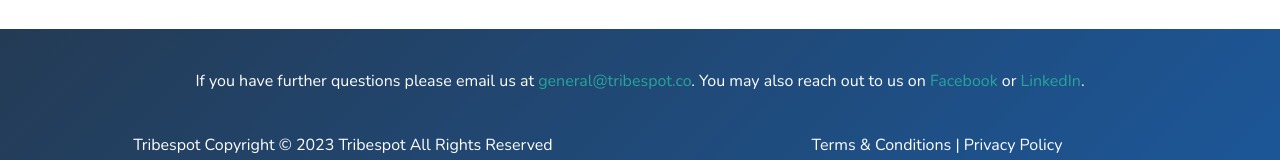
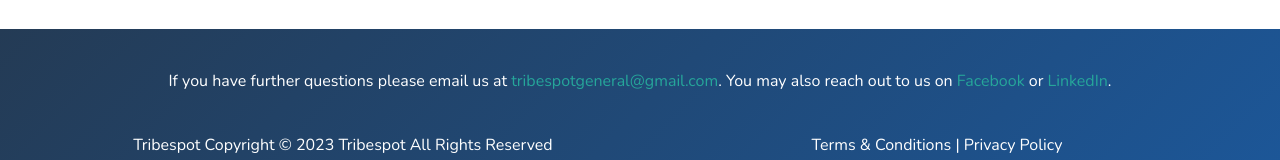
Before and after one commit to michaelliangau/michaelliangaustralia.github.io, a plain HTML site: page index.html in a window 1280 px wide. Shown: the part 4008-4168 px from the top of the page. Drawn offline with nearby package versions, Linux system fonts and the light colour scheme.

Commit message:
using new email

```diff
--- a/index.html
+++ b/index.html
@@ -261,8 +261,8 @@
         <br>
         <div class="container-fluid text-center">
           <p>
-            If you have further questions please email us at <a href="mailto:general@tribespot.co" target="_blank"
-                style="color:#26a69a">general@tribespot.co</a>. You may also reach out to us on <a href="https://www.facebook.com/andrew.antony.359/"
+            If you have further questions please email us at <a href="mailto:tribespotgeneral@gmail.com" target="_blank"
+                style="color:#26a69a">tribespotgeneral@gmail.com</a>. You may also reach out to us on <a href="https://www.facebook.com/andrew.antony.359/"
                 style="color:#26a69a">Facebook</a> or <a href="https://www.linkedin.com/in/andrewantony/"
                 style="color:#26a69a">LinkedIn</a>.
           </p>
```
